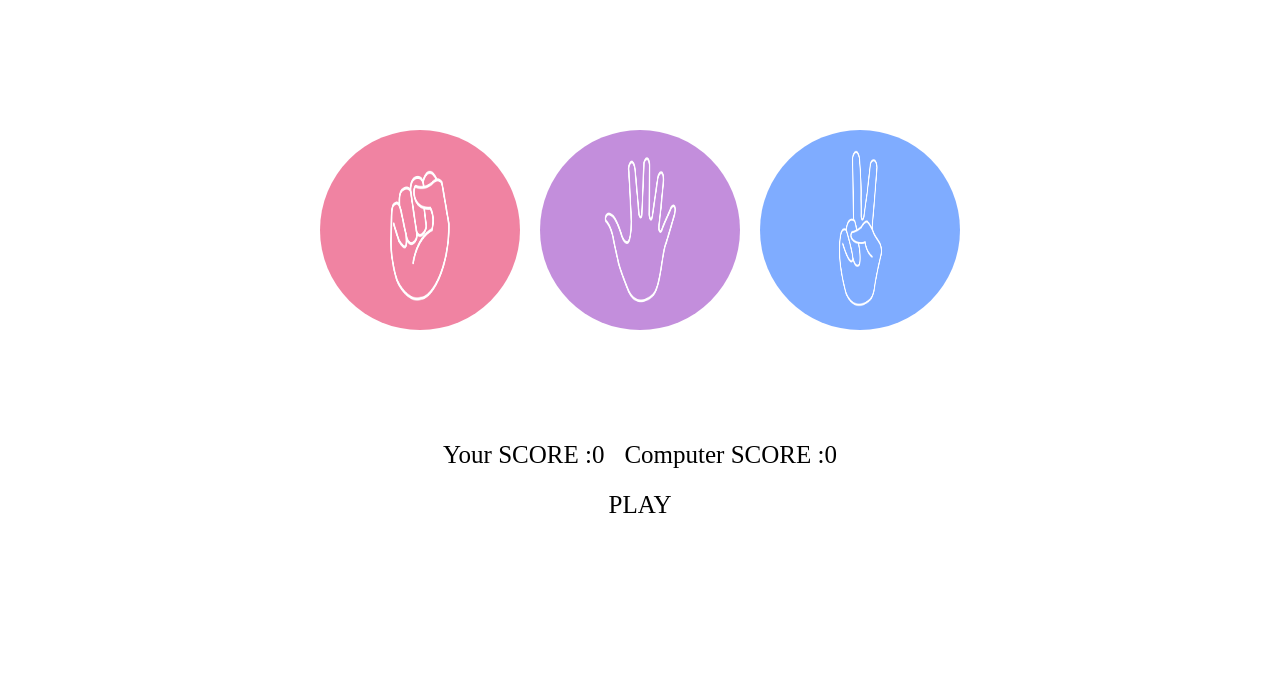
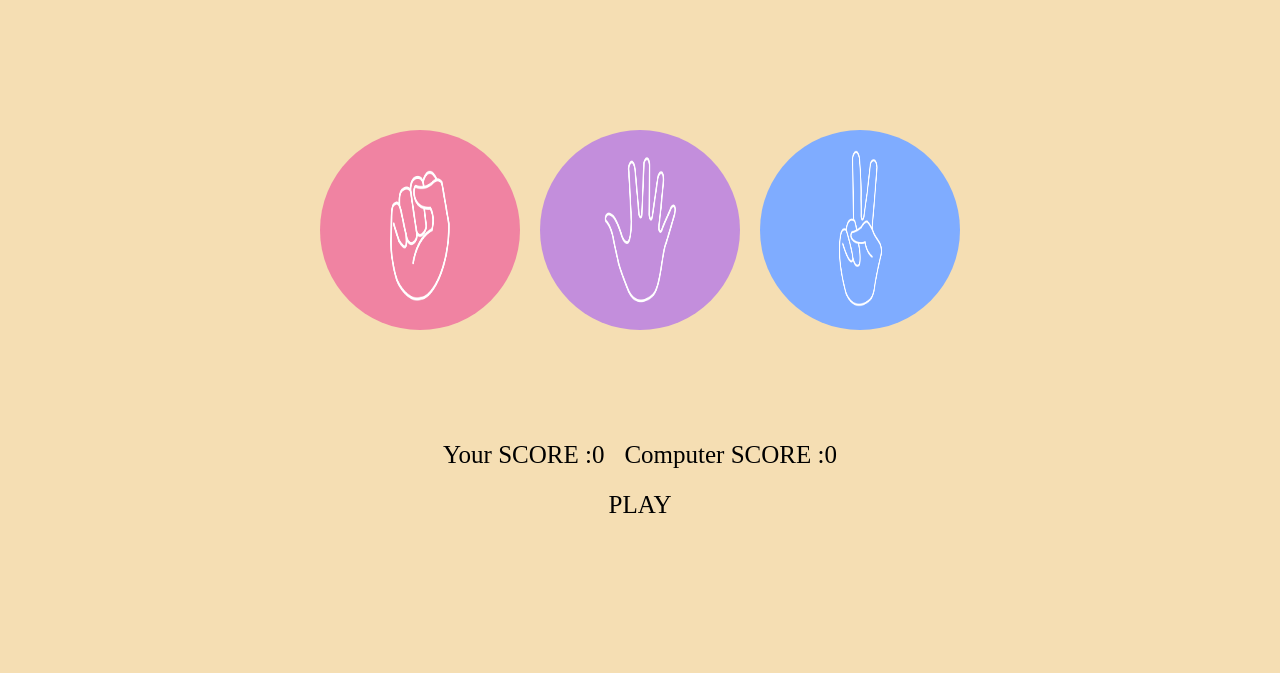
Before and after one commit to arambh-99/RockPaperScisor, a plain HTML site: page index.html in a window 1280 px wide. Shown: the part 127-800 px from the top of the page. Drawn offline with Linux system fonts and the light colour scheme.

Commit message:
Update style.css

```diff
--- a/style.css
+++ b/style.css
@@ -1,3 +1,4 @@
+body{background-color: wheat;}
 .container,.score,.msg,h1{
     display: flex;
 align-items: center;
```
